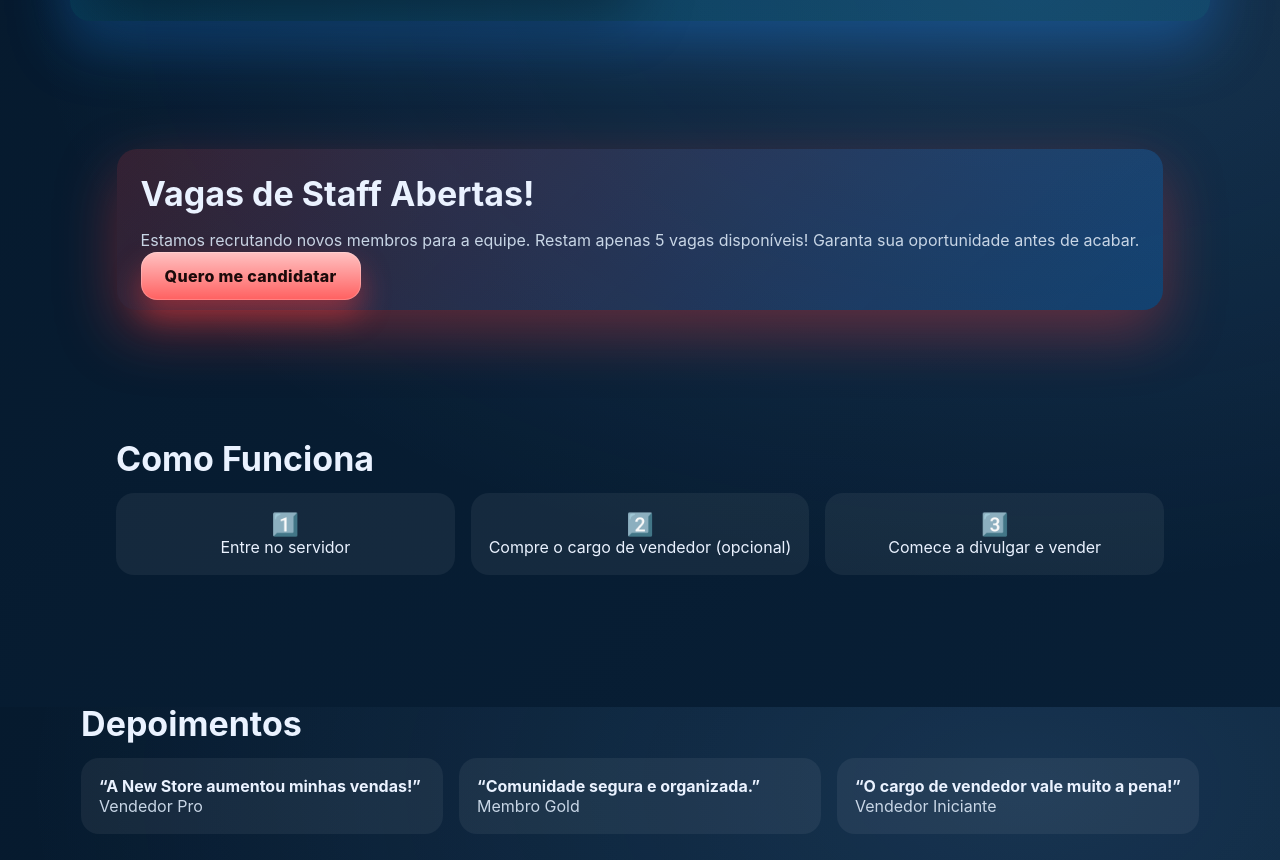
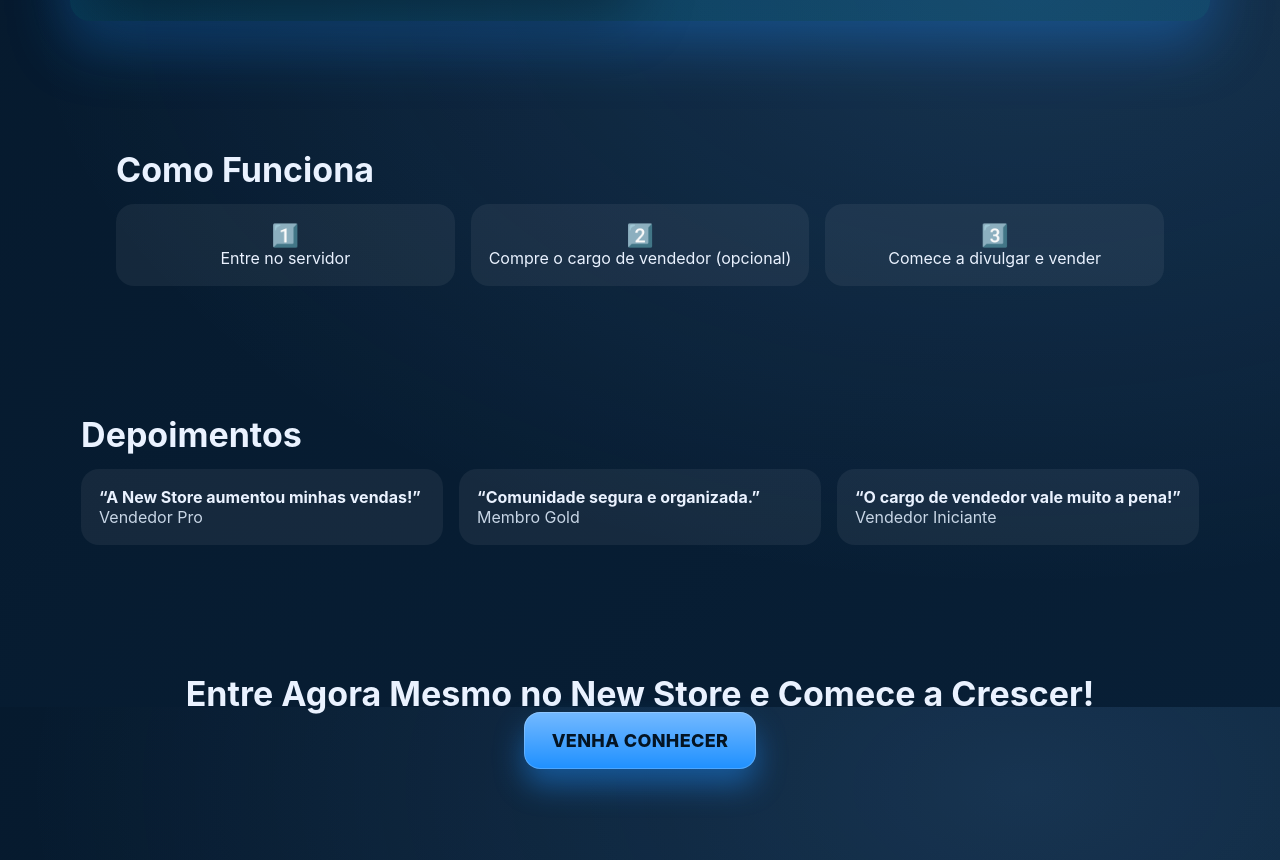
Before and after one commit to NotThisLuckas/new-store, a plain HTML site: page index.html in a window 1280 px wide. Shown: the part 1693-2553 px from the top of the page. Drawn offline with Linux system fonts and the light colour scheme.

Commit message:
Update index.html

```diff
--- a/index.html
+++ b/index.html
@@ -87,7 +87,7 @@
           <a href="#sobre">Sobre</a>
           <a href="#beneficios">Benefícios</a>
           <a href="#vendedor">Cargo de Vendedor</a>
-          <a href="#staff">Vagas de Staff</a>
+          <a href="#faq">Tenho outras perguntas</a>
           <a href="https://discord.gg/6d5BZCunHF" target="_blank" rel="noopener" class="btn btn-primary">Entrar</a>
         </nav>
       </div>
@@ -159,16 +159,6 @@
       </div>
     </section>
 
-    <section id="staff" class="section reveal">
-      <div class="staff">
-        <h2>Vagas de Staff Abertas!</h2>
-        <p class="muted">Estamos recrutando novos membros para a equipe. Restam apenas 5 vagas disponíveis! Garanta sua oportunidade antes de acabar.</p>
-        <div style="margin-top:12px">
-          <a href="https://discord.gg/6d5BZCunHF" target="_blank" rel="noopener" class="btn btn-danger">Quero me candidatar</a>
-        </div>
-      </div>
-    </section>
-
     <section class="section reveal">
       <h2>Como Funciona</h2>
       <div class="steps">
@@ -194,7 +184,7 @@
       </div>
     </section>
 
-    <section class="section reveal">
+    <section id="faq" class="section reveal">
       <h2>FAQ</h2>
       <details class="card"><summary>Preciso comprar o cargo para vender?</summary><p class="muted">Não. Você pode participar da comunidade normalmente. O cargo oferece benefícios e destaque para quem decide vender.</p></details>
       <details class="card"><summary>Como funciona o suporte?</summary><p class="muted">A equipe de staff responde em canais específicos, com atendimento rápido e organizado.</p></details>
```
